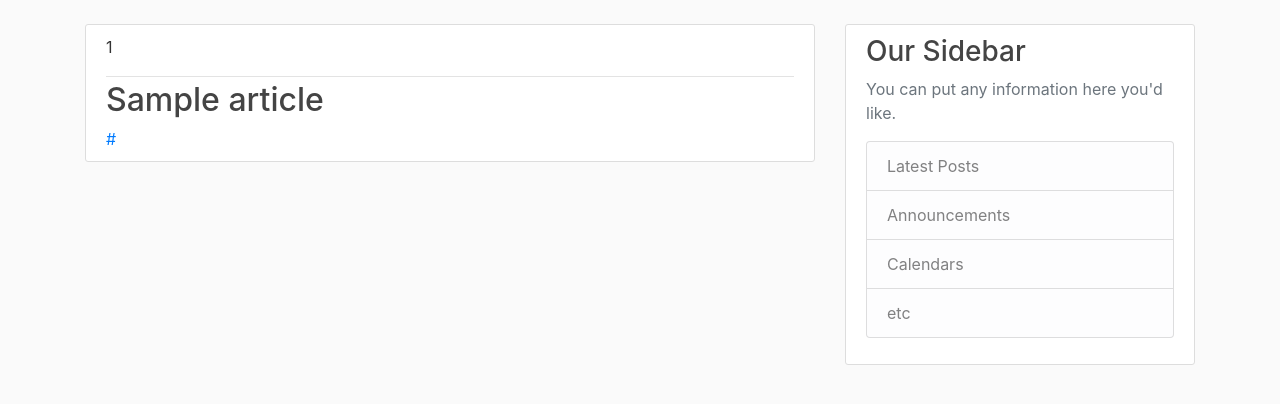
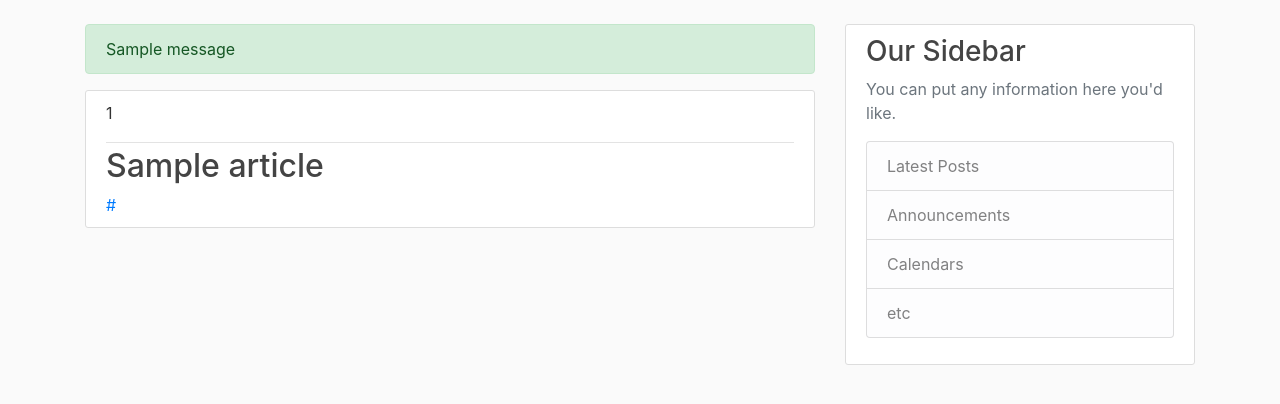
Before and after one commit to evanletz/stocknews-scraper, a Flask app: page / in a window 1280 px wide. Shown: the part 56-460 px from the top of the page. Run offline with Flask 2, Linux system fonts and the light colour scheme; tables that the repository leaves empty hold one stand-in row (values such as "Sample post"); one stand-in notice (Sample message) is shown; some libraries are stand-ins or nearby versions.

Commit message:
Add flash messages div

```diff
--- a/scraper/templates/layout.html
+++ b/scraper/templates/layout.html
@@ -36,6 +36,15 @@
         <main role="main" class="container">
             <div class="row">
                 <div class="col-md-8">
+                {% with messages = get_flashed_messages(with_categories=true) %}
+                    {% if messages %}
+                        {% for category, message in messages %}
+                            <div class='alert alert-{{ category }}'>
+                                {{ message }}
+                            </div>
+                        {% endfor %}
+                    {% endif %}
+                {% endwith %}
                 {% block content %}{% endblock %}
                 </div>
                 <div class="col-md-4">
```
